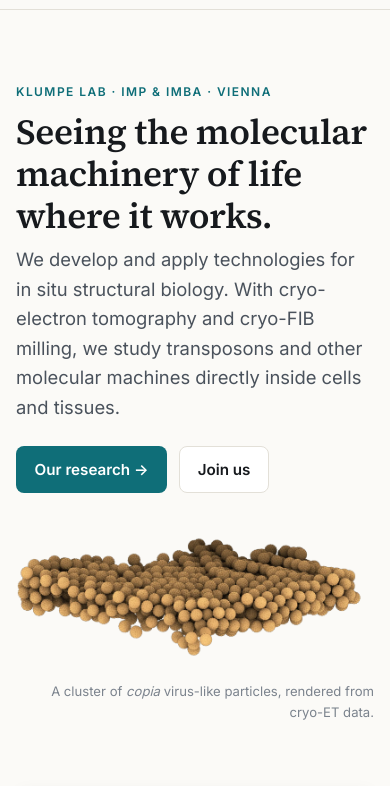
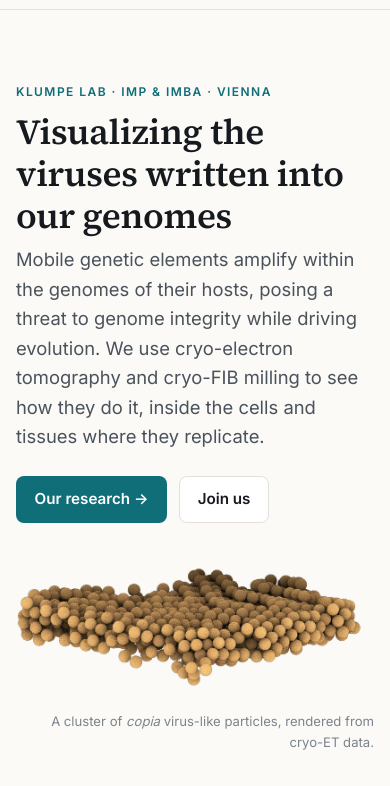
Before and after one commit to Klumpe-lab/Klumpe-lab.github.io, a plain HTML site: page index.html in a window 390 px wide. Shown: the part 55-841 px from the top of the page. Drawn offline with Linux system fonts and the light colour scheme.

Commit message:
Home: new headline and intro on mobile genetic elements
Co-Authored-By: Claude Opus 5.5 <noreply@anthropic.com>

```diff
--- a/index.html
+++ b/index.html
@@ -16,8 +16,8 @@
   <section class="container hero hero-text">
     <div>
       <div class="eyebrow">Klumpe Lab · IMP &amp; IMBA · Vienna</div>
-      <h1>Seeing the molecular machinery of life where it works.</h1>
-      <p class="lead">We develop and apply technologies for in situ structural biology. With cryo-electron tomography and cryo-FIB milling, we study transposons and other molecular machines directly inside cells and tissues.</p>
+      <h1>Visualizing the viruses written into our&nbsp;genomes</h1>
+      <p class="lead">Mobile genetic elements amplify within the genomes of their hosts, posing a threat to genome integrity while driving evolution. We use cryo-electron tomography and cryo-FIB milling to see how they do it, inside the cells and tissues where they replicate.</p>
       <div class="btn-row">
         <a class="btn btn-primary" href="research.html">Our research →</a>
         <a class="btn btn-ghost" href="contact.html#join">Join us</a>
```
